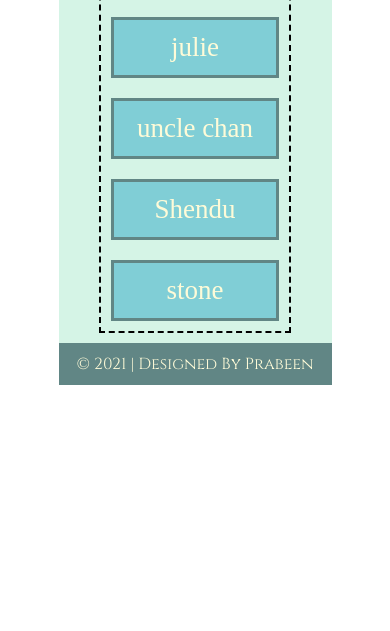
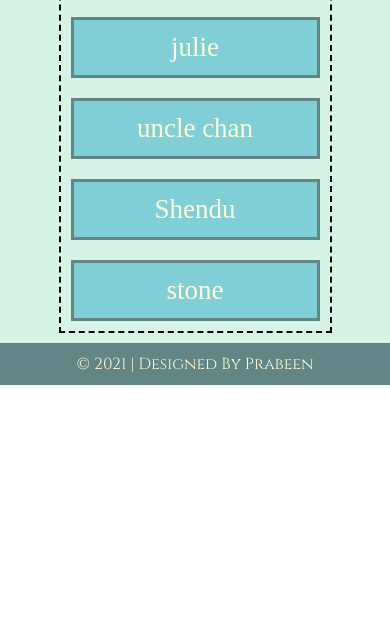
Before and after one commit to prabeenprabu/jackie-chan, a plain HTML site: page index.html in a window 390 px wide. Shown: the part 213-844 px from the top of the page. Drawn offline with Linux system fonts and the light colour scheme; a web font is replaced by a local one.

Commit message:
Update style.css

```diff
--- a/style/style.css
+++ b/style/style.css
@@ -178,10 +178,13 @@ nav ul  li a{
         .flex{
         width: 70%;
     }
+
     .fa-xmark,.fa-bars{
         display: block;
     }
-
+    .index{
+         width:100%;
+}
     #right{
         width: 90%;
 
```
